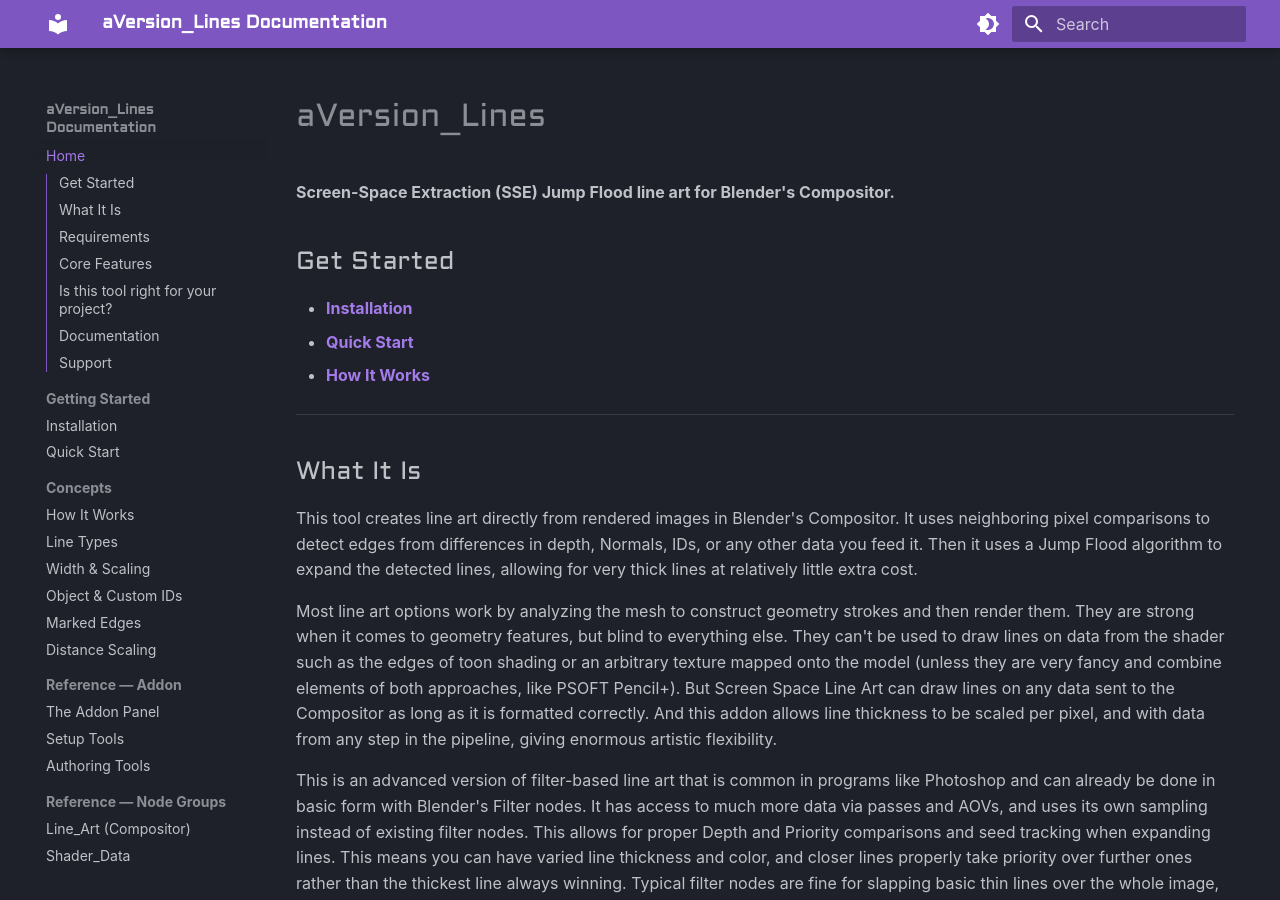
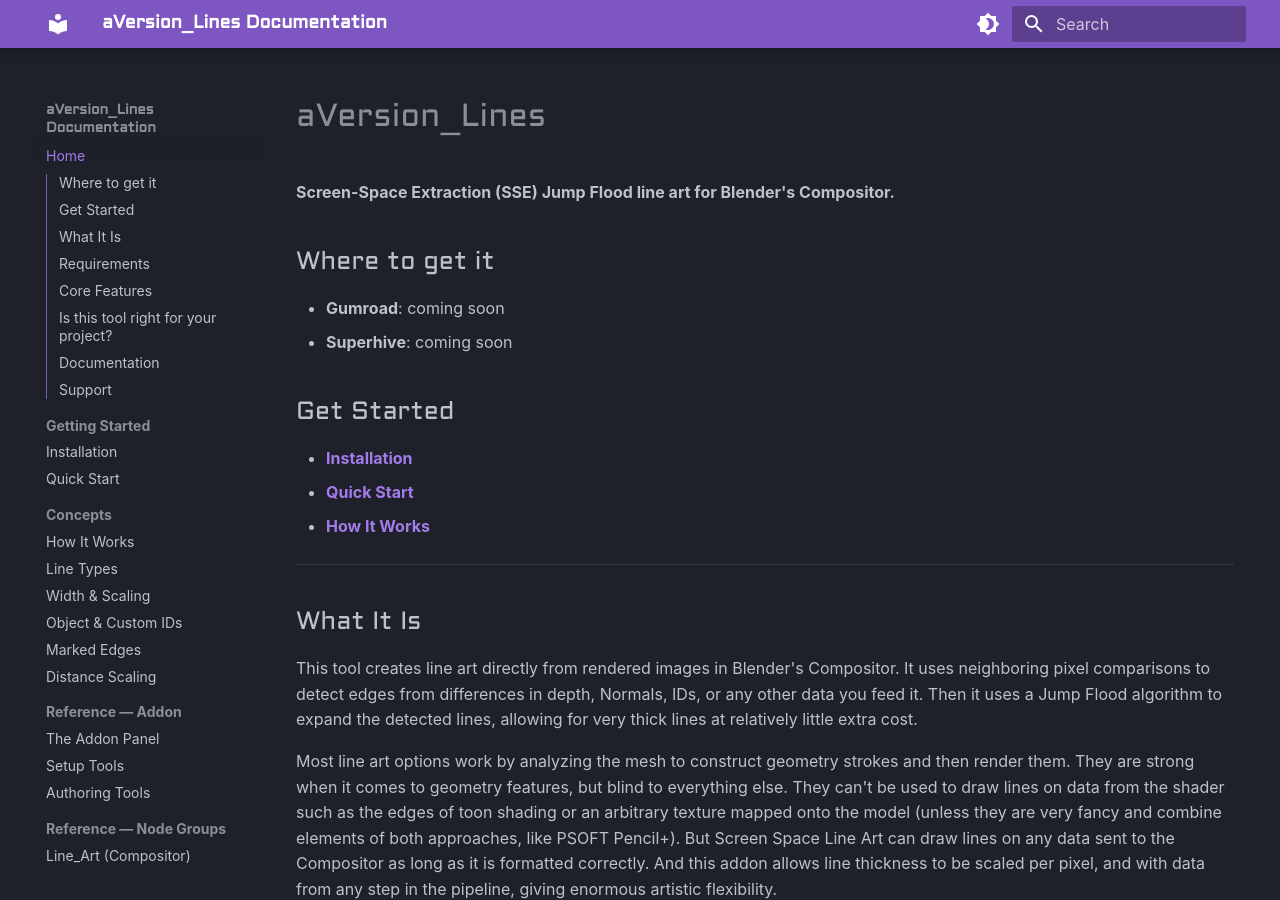
Before and after one commit to aVersionOfReality/avr_lines_docs, an MkDocs documentation site: the page built from docs/index.md, in a window 1280 px wide and 900 px high. Built offline with MkDocs 1.6.1 and Material for MkDocs 9.7.7, drawn with Linux system fonts in a browser that asks for light colours.

Commit message:
Add addon panel screenshots; store links back as "coming soon"
Panel screenshots: the whole panel and the Warnings section on the
addon panel page, the Detection/Scale/Expansion popover and Advanced
Line Set Options under their own headings, and the Setup Tools
popover on the setup tools page.

Restored the "Where to get it" sections on index and installation,
listing Gumroad and Superhive as coming soon so people know where it
will be, without a working link while the addon is still a stealth
launch.

Co-Authored-By: Claude Opus 5 <noreply@anthropic.com>

```diff
--- a/docs/index.md
+++ b/docs/index.md
@@ -1,6 +1,11 @@
 # aVersion_Lines
 
 **Screen-Space Extraction (SSE) Jump Flood line art for Blender's Compositor.**
+
+## Where to get it
+
+- **Gumroad**: coming soon
+- **Superhive**: coming soon
 
 ## Get Started
 
--- a/docs/installation.md
+++ b/docs/installation.md
@@ -6,6 +6,11 @@ The tool is a Blender **extension**, installed from disk.
 
 !!! note "Blender version"
     Requires **Blender 5.2 or newer**.
+
+## Where to get it
+
+- **Gumroad**: coming soon
+- **Superhive**: coming soon
 
 ## Install the extension
 
```
Also changed, not shown: docs/addon-panel.md (+8 -0 lines), docs/setup-tools.md (+2 -0 lines), docs/images/addon_panel_advanced_options-1.png (added), docs/images/addon_panel_all-1.png (added), docs/images/addon_panel_node_group_options-1.png (added), docs/images/addon_panel_setup_tools-1.png (added), docs/images/addon_panel_warnings-1.png (added).
